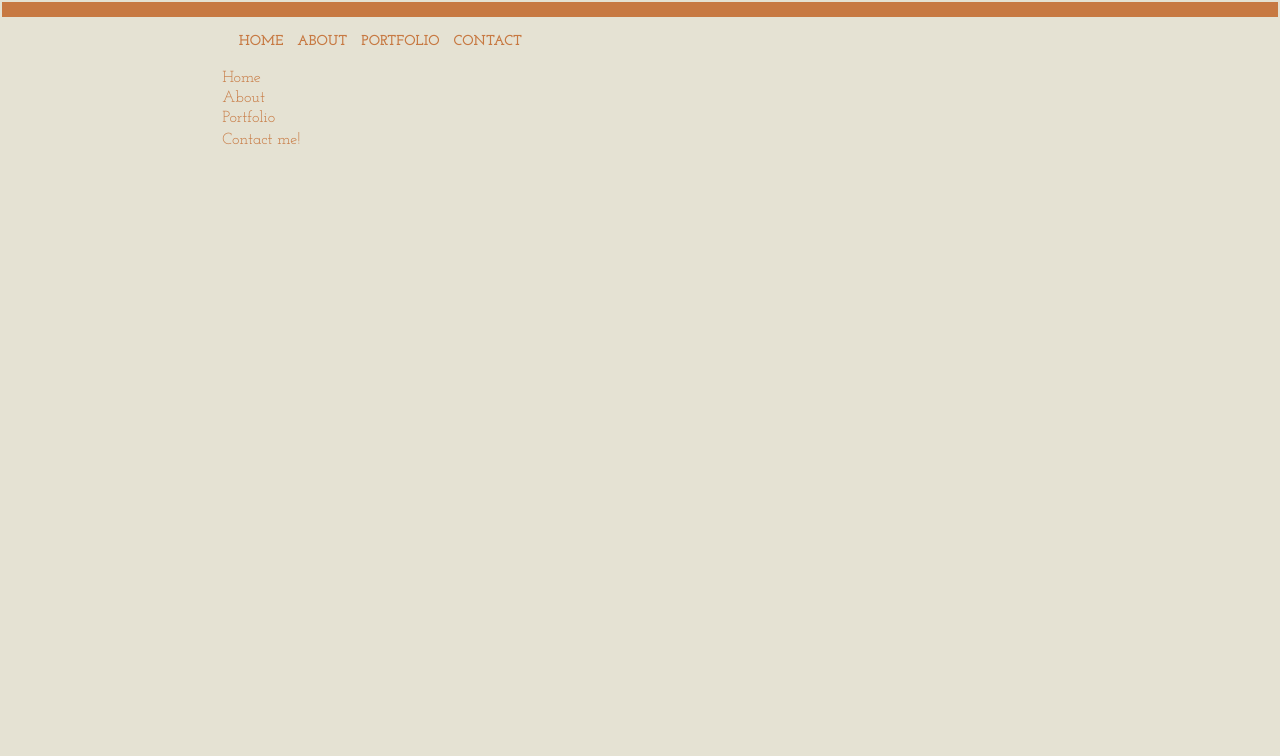
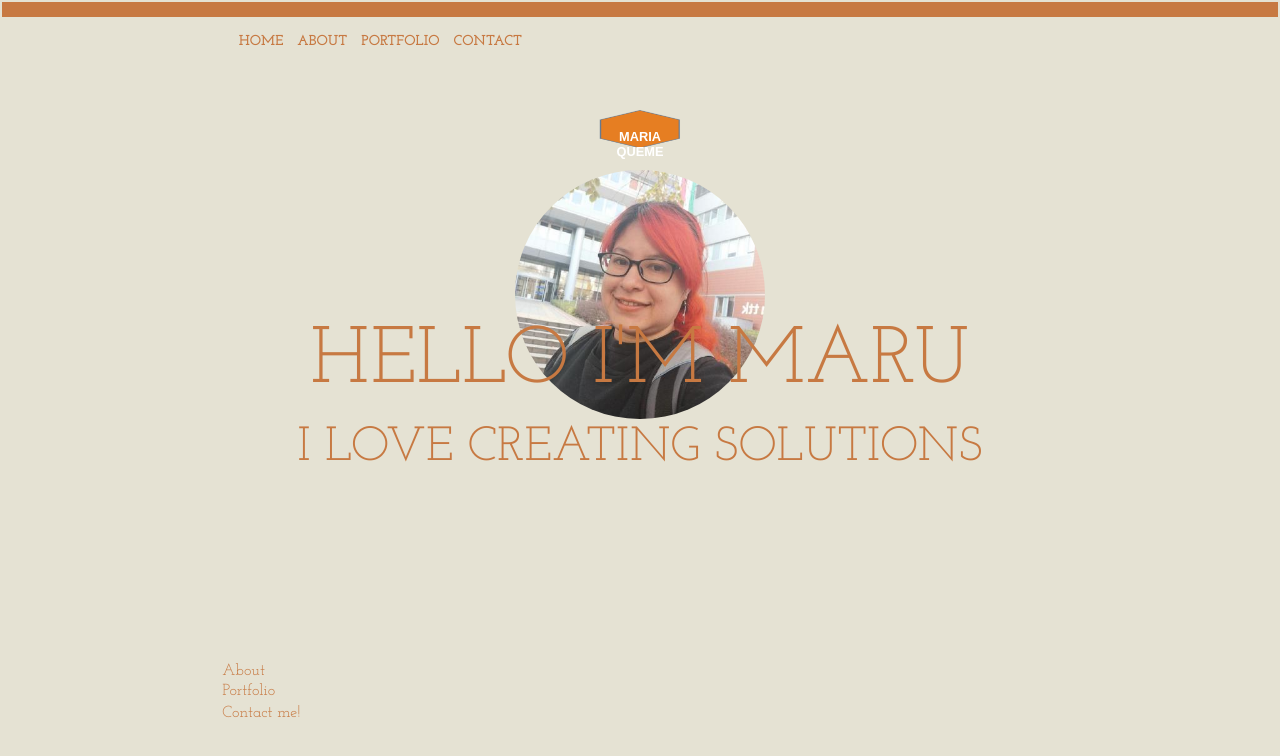
Before and after one commit to euqueme/portfolio, a plain HTML site: page index.html in a window 1280 px wide. Drawn offline with nearby package versions, Linux system fonts and the light colour scheme.

Commit message:
Create Home section

```diff
--- a/index.html
+++ b/index.html
@@ -32,8 +32,13 @@
           </nav>
         </header>
         <main class="row d-flex justify-content-center">
-            <section class="col-md-8">
-                <h1>Home</h1>
+            <section id="Home" class="row col-md-8 d-flex justify-content-center">
+                <img id="hexagon" class="col-1" src="img/hexa.png" alt="">
+                <p class="col-12 text-center text-white font-weight-bold">MARIA</p>
+                <p class="col-12 text-center text-white font-weight-bold">QUEME</p>
+                <img id="photo" class="rounded-circle col-4" src="img/52209067.jpg" alt="">
+                <h1 class="col-12 text-center">HELLO I'M MARU</h1>
+                <h1 class="col-12 text-center">I LOVE CREATING SOLUTIONS</h1>
             </section>
             <section id="About" class="col-md-8">
                 <h2>About</h2>
--- a/styles/style.css
+++ b/styles/style.css
@@ -137,7 +137,7 @@ a:hover {
 
 * {
   box-sizing: border-box;
-  border: #E5E2D3 0.1px solid;
+  border: transparent 0.1px solid;
 }
 
 header {
@@ -145,7 +145,7 @@ header {
     border-color: #C77942;
 }
 
-nav {
+nav, section img, section h1 {
     margin: 10px auto;
 }
 
@@ -154,3 +154,30 @@ nav ul li {
     font-size: 0.9em;
     font-weight: bold;
 }
+
+main #Home p {
+    font-family: sans-serif;
+    font-size: 0.8em;
+    z-index: 2;
+}
+
+main #Home h1 {
+    top: -30%;
+}
+
+main #Home h1:nth-of-type(1) {
+  font-size: 5em;
+}
+main #Home h1:nth-of-type(2) {
+  font-size: 3em;
+}
+
+#hexagon {
+    transform: rotate(90deg);
+    z-index: 1;
+    height: 100px;
+}
+
+main #Home p, #photo {
+  top: -10%;
+}
```
Also changed, not shown: img/52209067.jpg (added), img/hexa.png (added).
